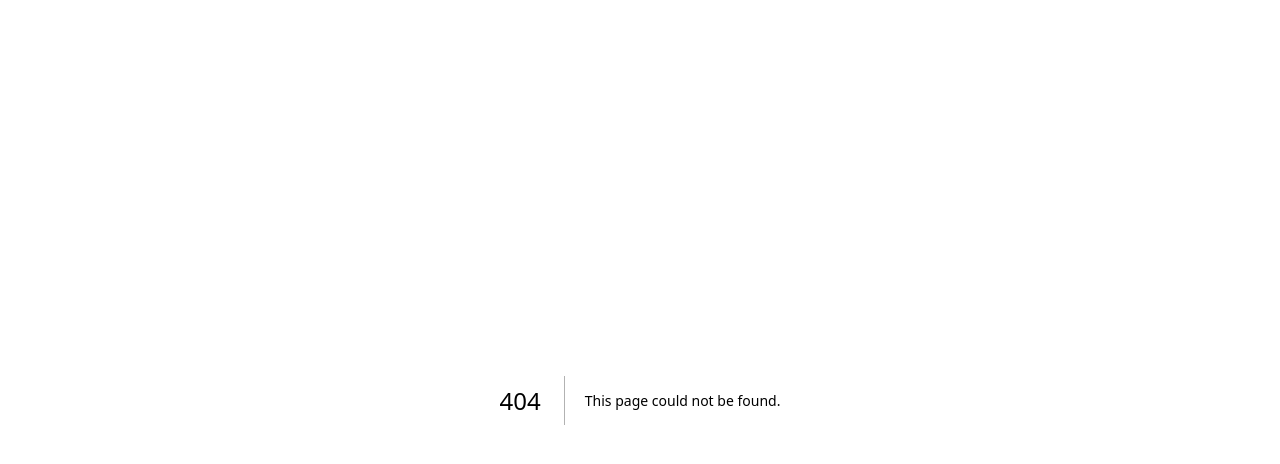
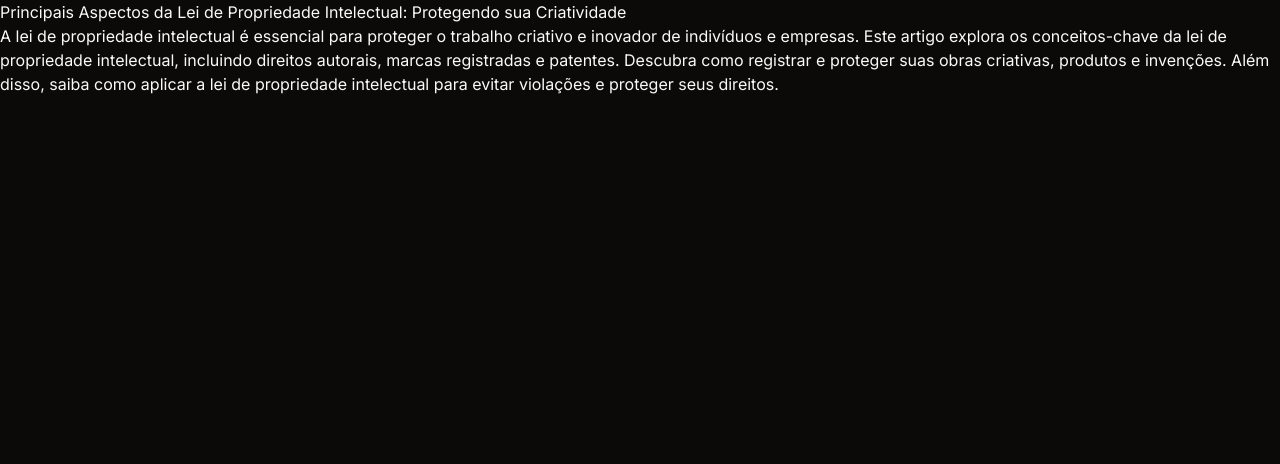
Before and after one commit to rafaelpzoucas/landing-page-template, a Next.js app: page /articles/1 in a window 1280 px wide. Before the commit this address had no page. Shown: the top 464 px of the page. Built offline with nearby package versions, Linux system fonts and the light colour scheme.

Commit message:
adjustments on displaying data

```diff
--- /dev/null
+++ b/src/app/articles.tsx
@@ -0,0 +1,53 @@
+import { Section } from '@/components/section'
+import { buttonVariants } from '@/components/ui/button'
+import { Card } from '@/components/ui/card'
+import { articles } from '@/data/articles'
+import { cn } from '@/lib/utils'
+import { ArrowRight } from 'lucide-react'
+import Image from 'next/image'
+import Link from 'next/link'
+
+export function Articles() {
+  return (
+    <Section
+      id="articles"
+      className="flex flex-col items-center justify-center gap-16 md:gap-32"
+    >
+      <h1 className="text-2xl md:text-4xl font-bold">Artigos</h1>
+
+      <div className="grid grid-cols-1 md:grid-cols-3 gap-8 md:gap-16 max-w-7xl">
+        {articles.slice(0, 3).map((article) => (
+          <Card
+            key={article.id}
+            className="flex flex-col gap-2 sm:gap-4 overflow-hidden"
+          >
+            <div className="relative w-full h-[200px]">
+              <Image
+                src={article.cover_img}
+                alt=""
+                fill
+                className="object-cover"
+              />
+            </div>
+            <div className="flex flex-col gap-4 p-4 pt-0">
+              <strong>{article.title}</strong>
+              <p className="text-sm text-muted-foreground">{article.summary}</p>
+
+              <div className="flex justify-end w-full">
+                <Link
+                  href={`/articles/${article.id}`}
+                  className={cn(
+                    buttonVariants({ variant: 'link' }),
+                    'flex flex-row gap-2 items-center text-primary',
+                  )}
+                >
+                  Ler artigo completo <ArrowRight className="w-4 h-4" />
+                </Link>
+              </div>
+            </div>
+          </Card>
+        ))}
+      </div>
+    </Section>
+  )
+}
--- /dev/null
+++ b/src/app/articles/[slug]/page.tsx
@@ -0,0 +1,13 @@
+import { articles } from '@/data/articles'
+
+export default function ArticlePage({ params }: { params: { slug: string } }) {
+  const article = articles.filter(
+    (article) => article.id.toString() === params.slug,
+  )[0]
+  return (
+    <main>
+      <h1>{article.title}</h1>
+      <p>{article.body}</p>
+    </main>
+  )
+}
--- a/src/app/cover.tsx
+++ b/src/app/cover.tsx
@@ -1,6 +1,7 @@
 import Image from 'next/image'
 
 import { Button } from '@/components/ui/button'
+import { cover } from '@/data/cover'
 import hero from '../../public/hero-image.jpg'
 
 export function Cover() {
@@ -11,13 +12,12 @@ export function Cover() {
       </div>
 
       <aside className="relative z-10 w-full md:max-w-5xl h-screen flex flex-col items-center justify-center text-center gap-4 md:gap-8 p-8">
-        <span>Lorem ipsum dolor?</span>
+        <span>{cover.subtitle}</span>
         <h1 className="text-4xl md:text-7xl font-bold text-primary">
-          Lorem ipsum dolor sit
+          {cover.headline}
         </h1>
         <p className="text-muted-foreground md:text-xl md:max-w-3xl">
-          Lorem, ipsum dolor sit amet consectetur adipisicing elit. Recusandae
-          quia, placeat harum consectetur eligendi nemo voluptatibus
+          {cover.paragraph}
         </p>
         <Button size={'lg'}>Entre em contato agora</Button>
       </aside>
--- /dev/null
+++ b/src/app/footer.tsx
@@ -0,0 +1,38 @@
+import { Section } from '@/components/section'
+import { buttonVariants } from '@/components/ui/button'
+import { profile } from '@/data/profile'
+import { cn } from '@/lib/utils'
+import Image from 'next/image'
+import Link from 'next/link'
+
+export function Footer() {
+  return (
+    <footer className="flex items-center justify-center">
+      <Section>
+        <div className="grid grid-cols-1 md:grid-cols-3 max-w-7xl">
+          <div className="flex flex-col gap-6">
+            <div className="flex flex-row items-center gap-2">
+              <Image src={profile.logo} alt="" width={150} height={47} />
+            </div>
+
+            <p className="text-muted-foreground">{profile.about}</p>
+
+            <div className="flex flex-row gap-2">
+              {profile.social.map((social) => (
+                <Link
+                  key={social.name}
+                  href={social.href}
+                  className={cn(
+                    buttonVariants({ variant: 'secondary', size: 'icon' }),
+                  )}
+                >
+                  <social.icon className="text-xl" />
+                </Link>
+              ))}
+            </div>
+          </div>
+        </div>
+      </Section>
+    </footer>
+  )
+}
--- a/src/app/header.tsx
+++ b/src/app/header.tsx
@@ -1,14 +1,14 @@
 import { Nav } from '@/components/nav'
 import { navItems } from '@/data/nav-links'
-import { Scale } from 'lucide-react'
+import { profile } from '@/data/profile'
+import Image from 'next/image'
 
 export function Header() {
   return (
     <header className="fixed top-0 left-0 right-0 z-50 flex flex-row items-center justify-center p-4 backdrop-blur-sm">
       <div className="flex flex-row items-center justify-between w-full max-w-7xl">
         <div className="flex flex-row items-center gap-2">
-          <Scale />
-          <strong className="text-xl uppercase">Dr. Advogado</strong>
+          <Image src={profile.logo} alt="" width={263} height={40} />
         </div>
 
         <Nav items={navItems} />
--- a/src/app/page.tsx
+++ b/src/app/page.tsx
@@ -1,7 +1,10 @@
+import Link from 'next/link'
+import { Articles } from './articles'
 import { Benefits } from './benefits'
 import { CallToAction } from './call-to-action'
 import { Cover } from './cover'
 import { Features } from './features'
+import { Footer } from './footer'
 import { Header } from './header'
 import { Metrics } from './metrics'
 import { SocialProof } from './social-proof'
@@ -16,7 +19,19 @@ export default function Home() {
         <Features />
         <CallToAction />
         <Benefits />
+        <Articles />
         <SocialProof />
+        <Footer />
+        <div className="flex items-center justify-center gap-4 p-4 bg-secondary text-muted-foreground text-sm">
+          <span>
+            Copyright &copy; 2024 - Todos os direitos reservados Advogado
+          </span>
+          <span>|</span>
+          <span>
+            Desenvolvido por{' '}
+            <Link href="rafaelzoucas.vercel.app">Rafael Zoucas</Link>
+          </span>
+        </div>
       </div>
     </main>
   )
--- /dev/null
+++ b/src/data/articles.ts
@@ -0,0 +1,37 @@
+import image from '../../public/hero-image.jpg'
+
+export const articles = [
+  {
+    id: 1,
+    cover_img: image,
+    title:
+      'Principais Aspectos da Lei de Propriedade Intelectual: Protegendo sua Criatividade',
+    summary:
+      'Explore os fundamentos da lei de propriedade intelectual e saiba como proteger suas ideias e criações.',
+    body: 'A lei de propriedade intelectual é essencial para proteger o trabalho criativo e inovador de indivíduos e empresas. Este artigo explora os conceitos-chave da lei de propriedade intelectual, incluindo direitos autorais, marcas registradas e patentes. Descubra como registrar e proteger suas obras criativas, produtos e invenções. Além disso, saiba como aplicar a lei de propriedade intelectual para evitar violações e proteger seus direitos.',
+  },
+  {
+    id: 2,
+    cover_img: image,
+    title: 'Os Direitos do Consumidor: O que Você Precisa Saber',
+    summary:
+      'Descubra seus direitos como consumidor e saiba como agir em caso de problemas com produtos ou serviços.',
+    body: 'Como consumidor, é fundamental entender seus direitos para garantir transações justas e seguras. Este artigo explora os direitos do consumidor, incluindo garantias de produtos, práticas comerciais enganosas e direitos de devolução. Saiba como resolver disputas com fornecedores e empresas e como buscar compensação por produtos defeituosos ou serviços inadequados. Conhecendo seus direitos como consumidor, você pode tomar decisões informadas e proteger-se contra práticas comerciais injustas.',
+  },
+  {
+    id: 3,
+    cover_img: image,
+    title: 'Guia Completo para Iniciar seu Negócio: Aspectos Legais Essenciais',
+    summary:
+      'Obtenha orientações sobre os aspectos legais fundamentais ao iniciar um negócio, desde a formação da empresa até contratos e licenças.',
+    body: 'Iniciar um negócio envolve uma série de considerações legais que podem parecer complicadas à primeira vista. Este artigo oferece um guia abrangente para os aspectos legais essenciais ao iniciar um negócio. Desde a escolha da estrutura legal adequada até a redação de contratos e a obtenção de licenças e permissões, você encontrará orientações claras e práticas para garantir que seu empreendimento esteja em conformidade com a legislação aplicável e protegido legalmente.',
+  },
+  {
+    id: 4,
+    cover_img: image,
+    title: 'Direitos Trabalhistas: Entenda seus Direitos e Proteções',
+    summary:
+      'Conheça seus direitos básicos como trabalhador, incluindo horas de trabalho, salários, férias e segurança no local de trabalho.',
+    body: 'Os direitos trabalhistas são fundamentais para garantir condições de trabalho justas e seguras para todos os trabalhadores. Neste artigo, você encontrará informações essenciais sobre seus direitos como trabalhador, incluindo horas de trabalho, salários mínimos, direitos de férias e licença-maternidade. Além disso, saiba como identificar e relatar violações dos seus direitos trabalhistas, e como buscar reparação por práticas ilegais ou injustas por parte do empregador. Entender seus direitos trabalhistas é essencial para garantir um ambiente de trabalho justo e respeitoso.',
+  },
+]
--- /dev/null
+++ b/src/data/cover.ts
@@ -0,0 +1,6 @@
+export const cover = {
+  headline: 'Lorem ipsum dolor sit',
+  subtitle: 'Lorem ipsum dolor',
+  paragraph:
+    'Lorem, ipsum dolor sit amet consectetur adipisicing elit. Recusandae quia, placeat harum consectetur eligendi nemo voluptatibus',
+}
--- a/src/data/profile.ts
+++ b/src/data/profile.ts
@@ -1,5 +1,23 @@
+import { FaFacebook, FaInstagram } from 'react-icons/fa'
+import logoImg from '../../public/logo.png'
+
 export const profile = {
-  name: 'Dr. Advogado',
+  logo: logoImg,
+  name: 'Advogado',
   phone: '55999999999',
   role: 'Advogado',
+  about:
+    'Lorem ipsum dolor sit amet consectetur, adipisicing elit. Magnam nobis porro repellendus quos et saepe dolorem dignissimos mollitia ea neque, libero perferendis aut corrupti ex vel? Ratione voluptas est perferendis!',
+  social: [
+    {
+      name: 'Facebook',
+      icon: FaFacebook,
+      href: 'https://facebook.com/advogado',
+    },
+    {
+      name: 'Instagram',
+      icon: FaInstagram,
+      href: 'https://instagram.com/advogado',
+    },
+  ],
 }
```
Also changed, not shown: public/logo.png (added).
